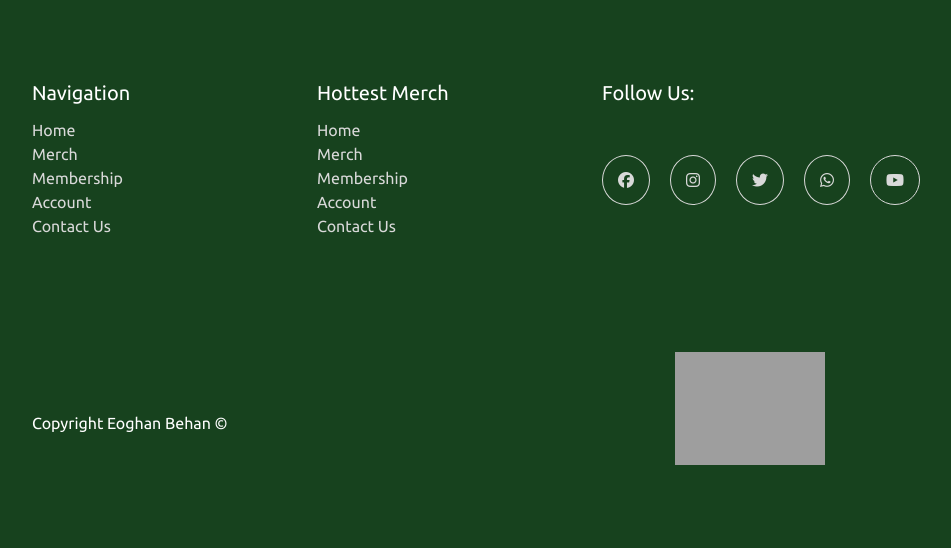
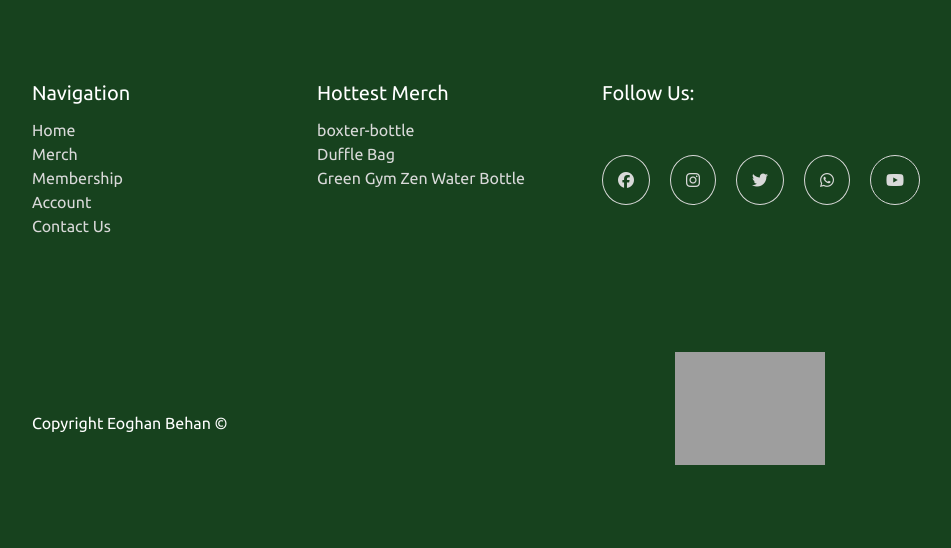
Before and after one commit to EeeBeeDee/gym_zen, a Django app: page / in a window 1280 px wide. Shown: the part 2405-2953 px from the top of the page, without its empty margins (68-1019 px from the left). Run offline with Django 3.2, Linux system fonts and the light colour scheme; data comes from the database, SQL or seed files in the repository; some libraries are stand-ins or nearby versions; grey boxes are pictures that could not be loaded.

Commit message:
Add hottest merch to footer at desktop sizes

```diff
--- a/gym_zen/settings.py
+++ b/gym_zen/settings.py
@@ -100,6 +100,7 @@ TEMPLATES = [
                 'django.template.context_processors.media',
                 'bag.contexts.bag_contents',
                 'products.contexts.media_base_url',
+                'products.contexts.recommended_product',
             ],
         },
     },
--- a/products/contexts.py
+++ b/products/contexts.py
@@ -1,6 +1,21 @@
+from django.shortcuts import get_object_or_404
+from .models import Product
+import random
+
 def media_base_url(request):
     """
     Return media base url
     """
     media_base_url = 'https://res.cloudinary.com/dtnj4czrm/image/upload/v1/'
     return {'MEDIA_BASE_URL': media_base_url}
+
+def recommended_product(request):
+    """
+    Return recommended products
+    """
+    recommended_product = [
+        get_object_or_404(Product, pk=random.randint(1, 5)),
+        get_object_or_404(Product, pk=random.randint(6, 10)),
+        get_object_or_404(Product, pk=random.randint(11, 15)),
+    ]
+    return {'recommended_product': recommended_product}
--- a/templates/includes/footer.html
+++ b/templates/includes/footer.html
@@ -21,11 +21,9 @@
             <div class="d-none d-lg-flex flex-column col-3 p-5">
                 <span class="pb-3 fs-2">Hottest Merch</span>
                 <ul>
-                    <li><a href="#">Home</a></li>
-                    <li><a href="#">Merch</a></li>
-                    <li><a href="#">Membership</a></li>
-                    <li><a href="#">Account</a></li>
-                    <li><a href="#">Contact Us</a></li>
+                    {% for product in recommended_product %}
+                        <li><a href="{% url 'product_detail' product.id %}">{{ product.name }}</a></li>
+                    {% endfor %}
                 </ul>
             </div>
             <div class="col-12 col-md-6 p-5">
```
